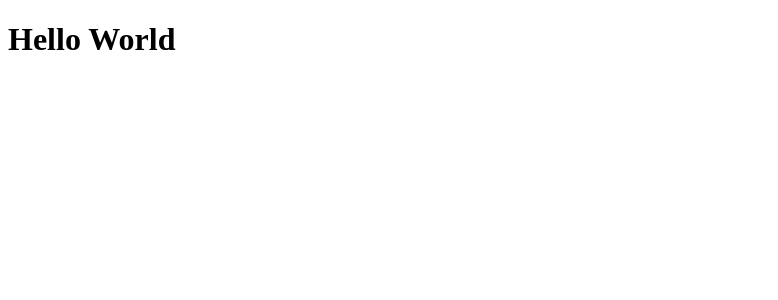
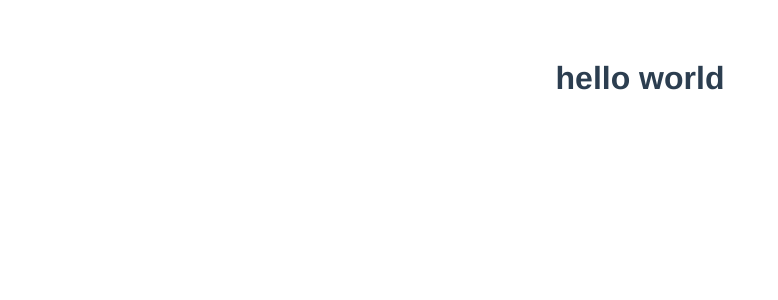
Before and after one commit to MichaelChaau/CS-448-Frontend, a Vue app: page / in a window 1280 px wide. Shown: the top 300 px of the page, without its empty margins (0-778 px from the left). Built offline with nearby package versions, Linux system fonts and the light colour scheme.

Commit message:
remove npm to use yarn, reduce to only one template section for id-input

```diff
--- a/src/App.vue
+++ b/src/App.vue
@@ -1,12 +1,17 @@
-<!-- This is the main page used to connect two files in components -->
 <template>
-  <h1>Hello World</h1>
+  <h1>hello world</h1>
 </template>
 
 <script>
-
 </script>
 
 <style>
-
+#app {
+  font-family: Avenir, Helvetica, Arial, sans-serif;
+  -webkit-font-smoothing: antialiased;
+  -moz-osx-font-smoothing: grayscale;
+  text-align: center;
+  color: #2c3e50;
+  margin-top: 60px;
+}
 </style>
```
Also changed, not shown: src/components/id-input.vue (+2 -8 lines), 2 other files (tests, documents, lock files or other folders).
